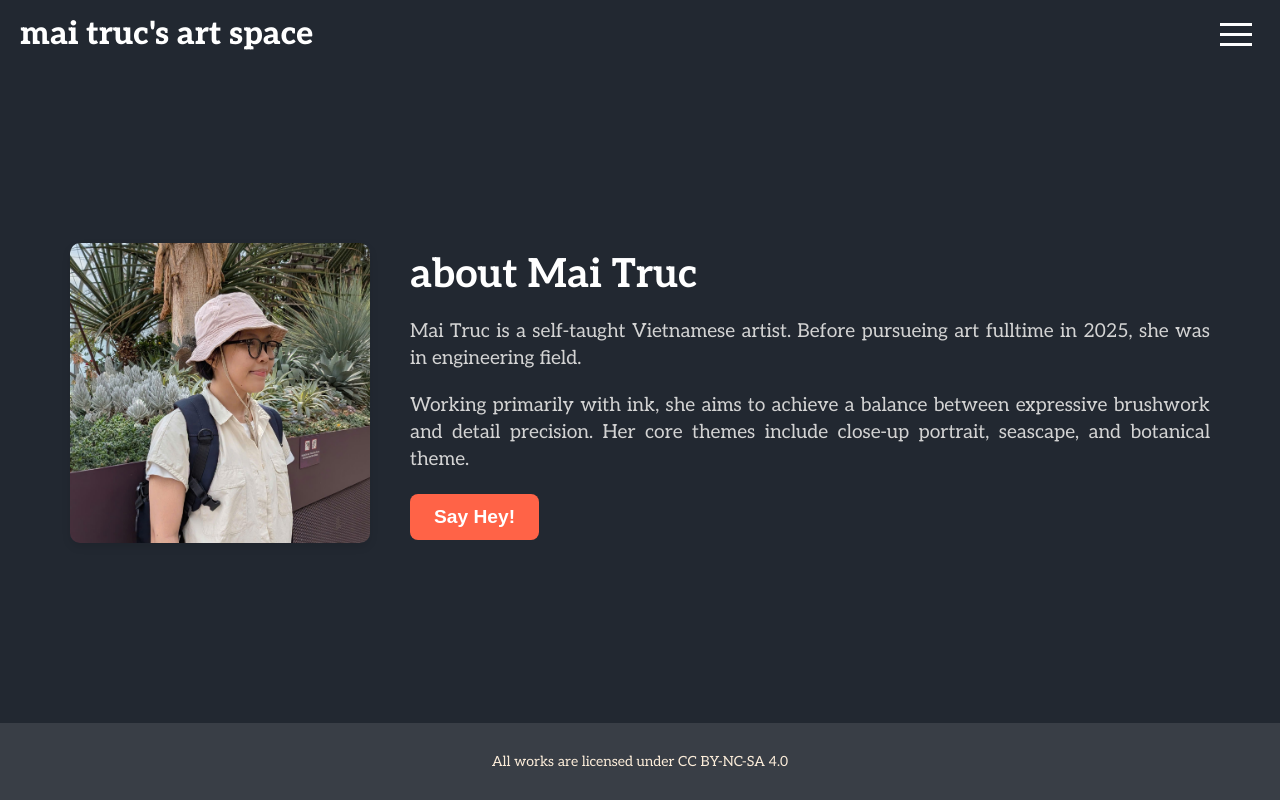
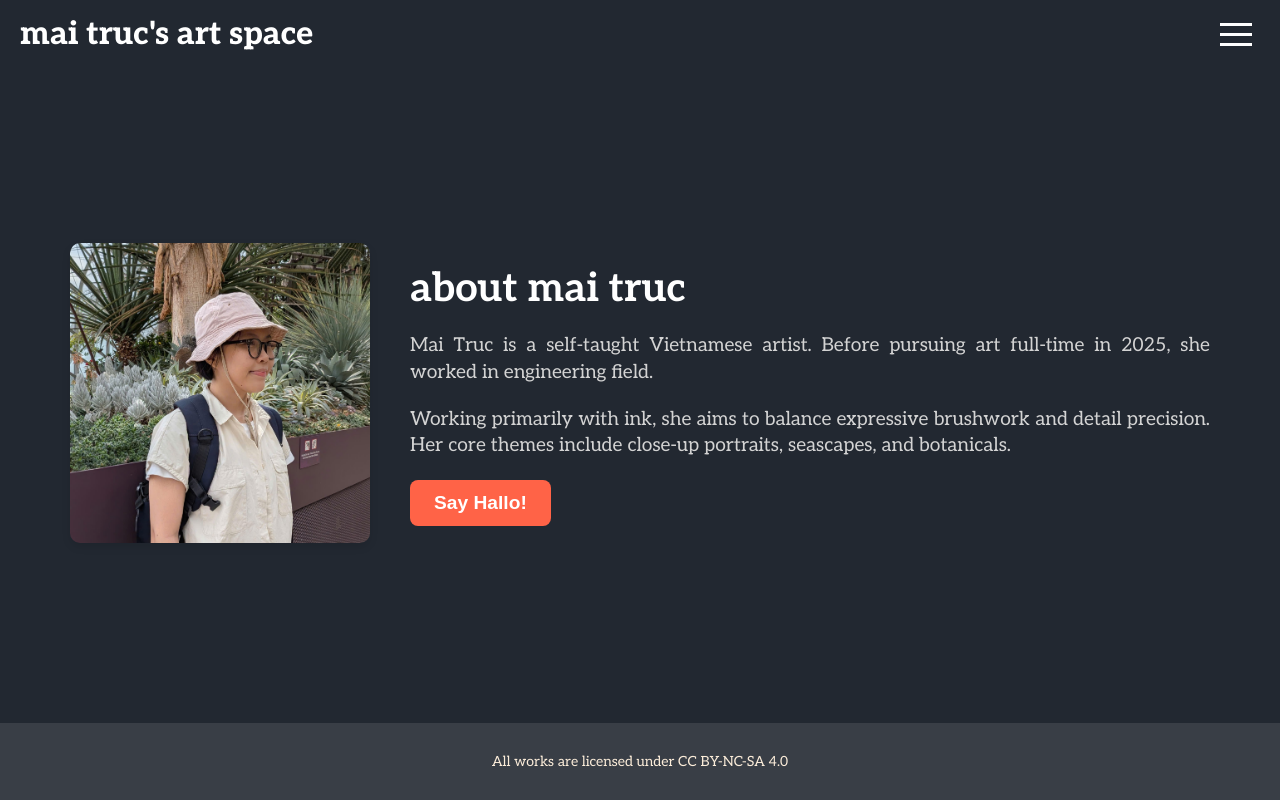
Before and after one commit to maitruc-notes/portfolio, a React (Vite) app: page /about in a window 1280 px wide. Built offline with nearby package versions, Linux system fonts and the light colour scheme.

Commit message:
fix typo

```diff
--- a/src/Data.js
+++ b/src/Data.js
@@ -1,15 +1,15 @@
 const Data = {
-  WebsiteTitle: "mai truc",
+  WebsiteTitle: "mai truc's art space",
   HeaderTitle: "mai truc's art space",
   FooterText: "All works are licensed under CC BY-NC-SA 4.0",
-  AboutEmail: "Your Email Address",
+  AboutEmail: "maitruc.letterbox@gmail.com",
   AboutEmailSubject: "Subject of the Email",
-  AboutHeading: "about Mai Truc",
+  AboutHeading: "about mai truc",
   AboutTextParagraph1:
-    "Mai Truc is a self-taught Vietnamese artist. Before pursueing art fulltime in 2025, she was in engineering field.",
+    "Mai Truc is a self-taught Vietnamese artist. Before pursuing art full-time in 2025, she worked in engineering field.",
   AboutTextParagraph2:
-    "Working primarily with ink, she aims to achieve a balance between expressive brushwork and detail precision. Her core themes include close-up portrait, seascape, and botanical theme.",
-  AboutButtonText: "Say Hey!",
+    "Working primarily with ink, she aims to balance expressive brushwork and detail precision. Her core themes include close-up portraits, seascapes, and botanicals.",
+  AboutButtonText: "Say Hallo!",
 };
 
 export default Data;
```
